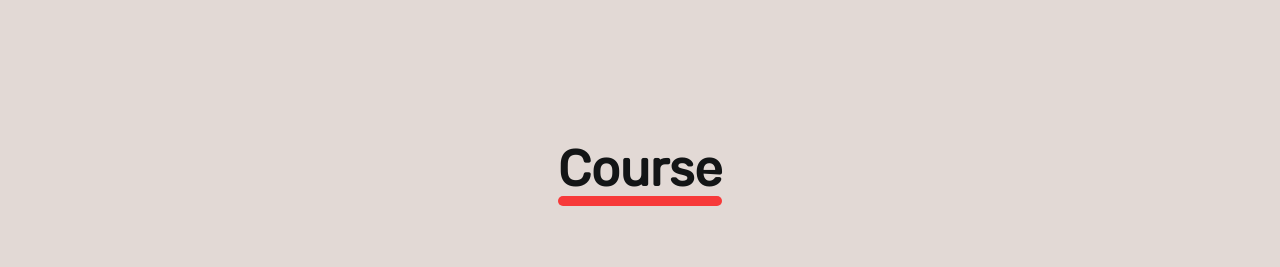
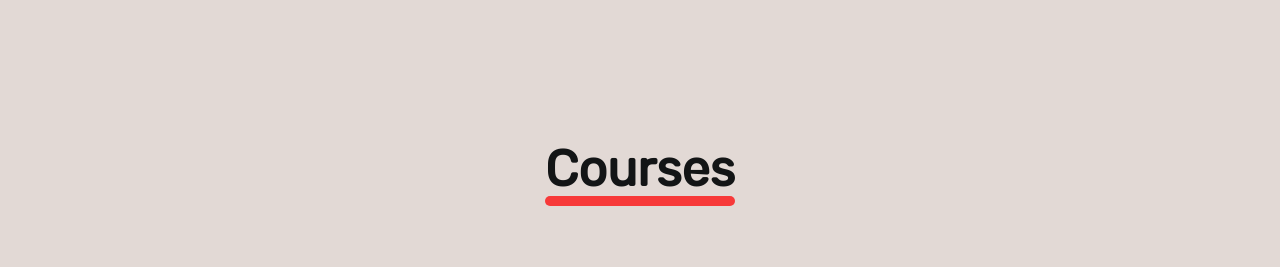
Before and after one commit to Priyansh-Demo/WebWizards, a plain HTML site: page index.html in a window 1280 px wide. Shown: the part 1420-1687 px from the top of the page. Drawn offline with Linux system fonts and the light colour scheme.

Commit message:
Update index.html

```diff
--- a/index.html
+++ b/index.html
@@ -177,7 +177,7 @@
         </section>
         <!-- -----COURSES----- -->
         <section id="course" class="course">
-          <h1>Course</h1>
+          <h1>Courses</h1>
           <div class="course-container">
             <div class="html">
               <img src="./images/HTML-Logo.png" alt="HTML" />
```
